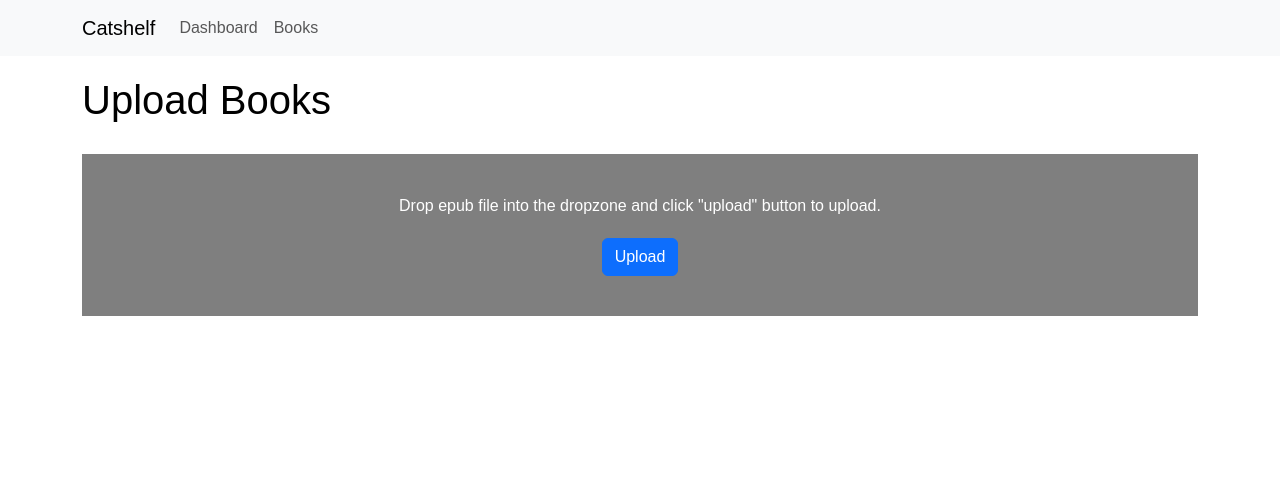
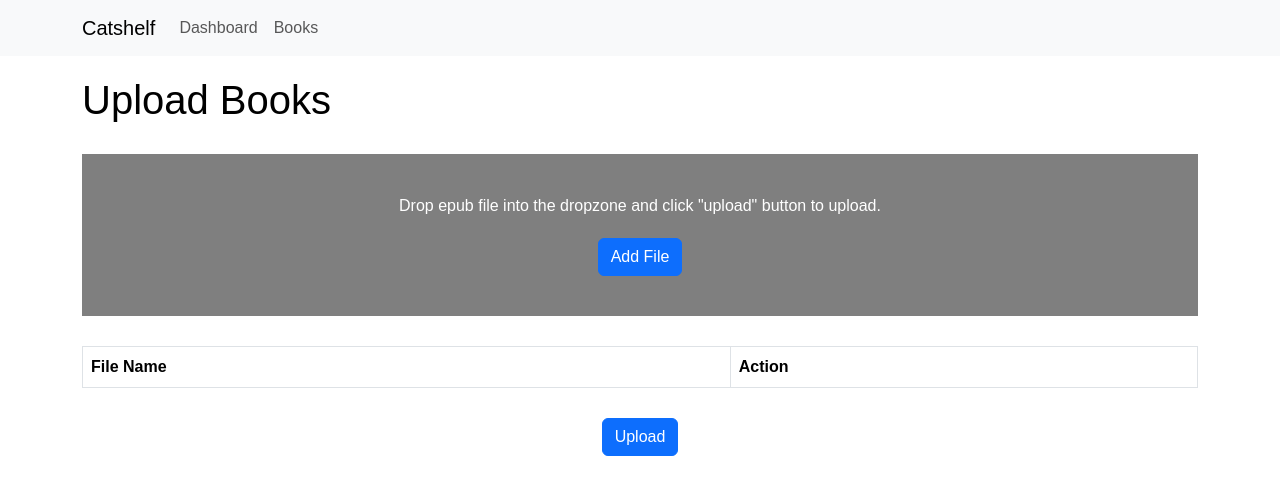
Before and after one commit to falconshark/catshelf, a Next.js app: page /books/upload in a window 1280 px wide. Shown: the top 494 px of the page. Built offline with nearby package versions, Linux system fonts and the light colour scheme.

Commit message:
Able to display selected book before upload

```diff
--- a/src/app/books/upload/page.module.css
+++ b/src/app/books/upload/page.module.css
@@ -10,6 +10,13 @@
   text-align: center;
   color: rgb(255, 255, 255);
 }
+.bookUpload .uploadList {
+  margin-top: 30px;
+}
+.bookUpload .uploadButton {
+  text-align: center;
+  margin-top: 30px;
+}
 .bookUpload .help {
   margin-bottom: 20px;
 }/*# sourceMappingURL=page.module.css.map */
--- a/src/app/books/upload/page.module.scss
+++ b/src/app/books/upload/page.module.scss
@@ -13,6 +13,14 @@
         color: rgb(255, 255, 255);
     }
 
+    .uploadList{
+        margin-top: 30px;;
+    }
+    .uploadButton{
+        text-align: center;
+        margin-top: 30px;
+    }
+
     .help{
         margin-bottom: 20px;
     }
--- a/src/app/books/upload/page.tsx
+++ b/src/app/books/upload/page.tsx
@@ -1,6 +1,6 @@
 'use client';
 import { useState, useEffect } from "react";
-import { Container, Card, Button, Image, Row, Col } from 'react-bootstrap';
+import { Container, Button, Table } from 'react-bootstrap';
 import Topbar from '@/app/components/Topbar';
 import Dropzone from 'react-dropzone';
 import styles from "./page.module.css";
@@ -14,6 +14,16 @@ const UploadBooks: React.FC = () => {
     function onDrop(acceptedFiles: File[]) {
         setFiles(acceptedFiles);
     }
+    const fileList = () => {
+        const items = [];
+        for (let i = 0; i < files.length; i++) {
+            items.push(<tr>
+                <td>{files[i].name}</td>
+                <td><Button variant="danger">Remove</Button></td>
+            </tr>)
+        }
+        return items;
+    };
 
     return (
         <div className={styles.bookUpload}>
@@ -30,11 +40,27 @@ const UploadBooks: React.FC = () => {
                                         <div className={styles.help}>
                                             Drop epub file into the dropzone and click "upload" button to upload.
                                         </div>
-                                        <Button>Upload</Button>
+                                        <Button>Add File</Button>
                                     </div>
                                 </section>
                             )}
                         </Dropzone>
+                    </div>
+                    <div className={styles.uploadList}>
+                        <Table striped bordered>
+                            <thead>
+                                <tr>
+                                    <th>File Name</th>
+                                    <th>Action</th>
+                                </tr>
+                            </thead>
+                            <tbody>
+                                { fileList() }
+                            </tbody>
+                        </Table>
+                    </div>
+                    <div className={styles.uploadButton}>
+                        <Button>Upload</Button>
                     </div>
                 </Container>
             </main>
```
Also changed, not shown: 1 other file (tests, documents, lock files or other folders).
